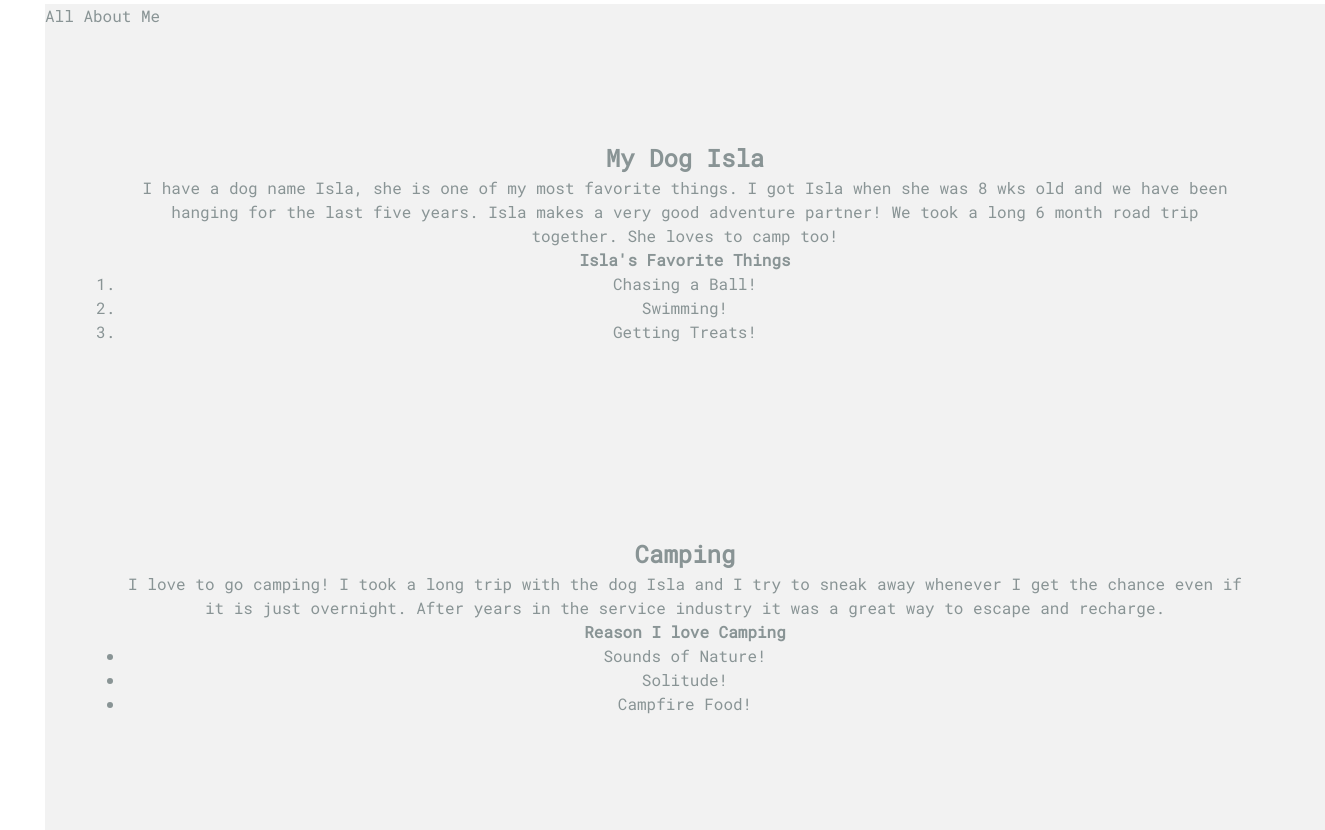
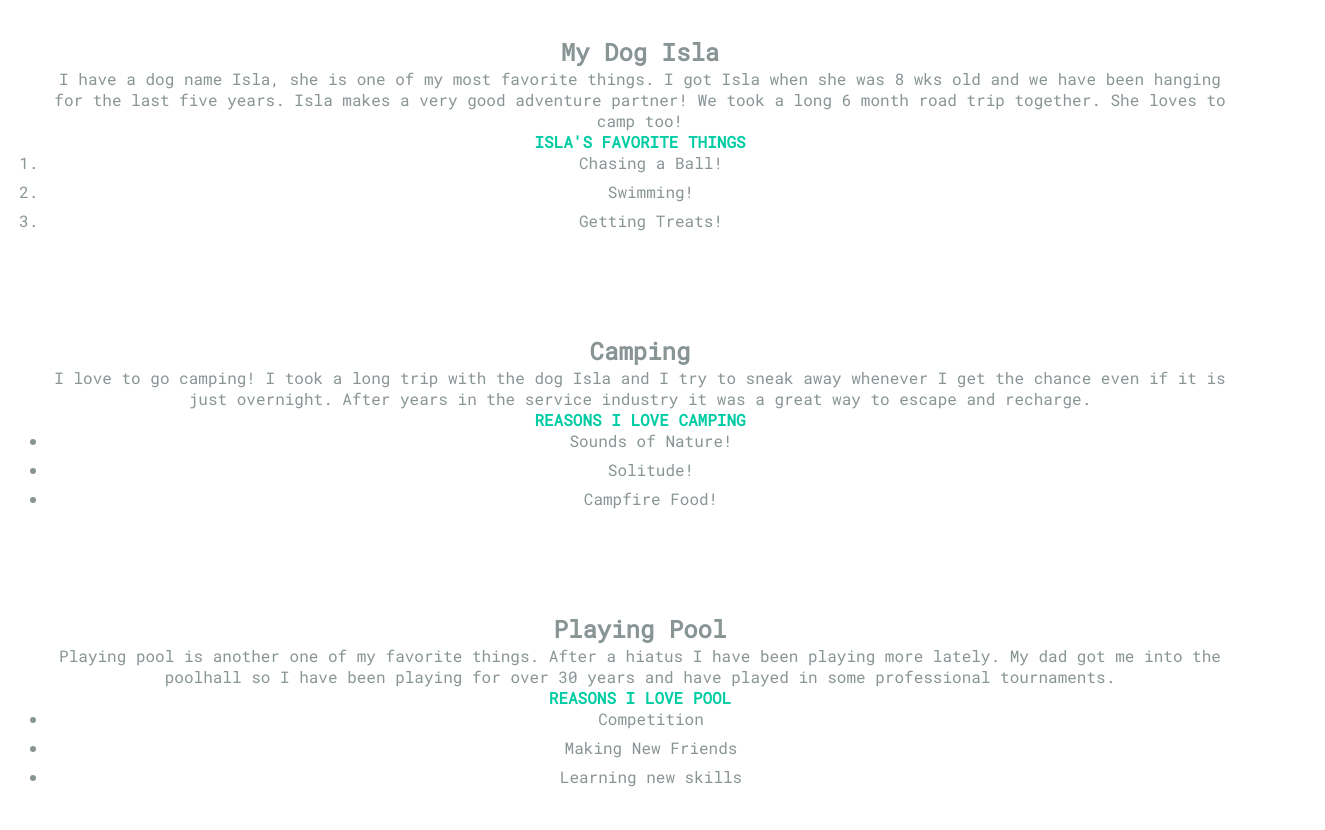
Before and after one commit to evestockstill/practice-about-me, a plain HTML site: page index.html in a window 1280 px wide. Shown: the part 1093-1923 px from the top of the page, 1325 px wide, since content can reach past the window. Drawn offline with Linux system fonts and the light colour scheme.

Commit message:
more css

```diff
--- a/index.html
+++ b/index.html
@@ -63,47 +63,58 @@
        <p class="about-info__text">
         Hello thanks for taking the time to read all about me! You will find out why I like to camp, my dog Isla's favorite things, and how I got into pool!
         </p>
-        <section class="favorite"
-        <h1 class="heading">All About Me</h1>
+        <!-- <section class="favorite"
+        <h1 class="heading">All About Me</h1> -->
 
  <div class="main-body">
-  <div class="isla">
+  <article class="favorite-things">
+   <div class="isla">
+
+
   <h2> My Dog Isla</h2>
   <p>I have a dog name Isla, she is one of my most favorite things.
   I got Isla when she was 8 wks old and we have been hanging for the last five years.
   Isla makes a very good adventure partner! We took a long 6 month road trip
   together. She loves to camp too!</p>
   <h4>Isla's Favorite Things</h4>
-  <ol class="list">
+  <ol>
    <li>Chasing a Ball!</li>
-   <li class="fact"> Swimming!</li>
+   <li> Swimming!</li>
    <li>Getting Treats!</li>
   </ol>
-  </div>
-  <div class="camping">
+  </article>
+ </div>
+  <section class="all_about_me">
+  <article class="favorite-things">
+   <div class="camping">
   <h2>Camping</h2>
   <p> I love to go camping! I took a long trip with the dog Isla and
   I try to sneak away whenever I get the chance even if it is just overnight.
   After years in the service industry it was a great way to escape and recharge.</p>
-<h4>Reason I love Camping</h4>
-  <ul class="no-bullet">
-   <li class="tent">Sounds of Nature!</li>
-   <li class="tent">Solitude!</li>
-   <li class="tent">Campfire Food!</li>
+<h4>Reasons I love Camping</h4>
+  <ul>
+   <li>Sounds of Nature!</li>
+   <li>Solitude!</li>
+   <li>Campfire Food!</li>
  </ul>
- </div>
+  </article>
+  </div>
+
+<article class="favorite-things">
  <div class="pool">
   <h2>Playing Pool</h2>
   <p>Playing pool is another one of my favorite things. After a
   hiatus I have been playing more lately. My dad got me into the poolhall so
   I have been playing for over 30 years and have played in some professional tournaments.</p>
   <h4>Reasons I Love Pool</h4>
-  <ul class="no-bullet">
-   <li class="8-ball">Competition</li>
-   <li class="8-ball">Making New Friends</li>
-   <li id="8-ball">Learning new skills</li>
+  <ul>
+   <li>Competition</li>
+   <li>Making New Friends</li>
+   <li>Learning new skills</li>
   </ul>
-  </div>
+</article>
+</div>
+
   </section>
   <div class="container">
    <div class="main-img">
--- a/main.css
+++ b/main.css
@@ -150,6 +150,7 @@ font-weight: 700;
 
 }
 .about-info__title {
+    text-align: center;
     font-size: 3rem;
     text-transform: capitalize;
     letter-spacing: 0.5rem;
@@ -160,12 +161,42 @@ color: var(--grey);
 line-height: 1.5;
 font-size: 1.2rem;
 margin: 3rem 0.5rem;
+text-align: center;
 }
 @media screen and (min-width:992px){
 .about__center {
     display: flex;
     justify-content: space-between;
 }}
+.all-about-me {
+    background: var(--SectionGrey);
+    padding: 3rem 0;
+    max-width: 90vh;
+    margin: 2rem auto;
+}
+
+
+.isla, .camping, .pool {
+    color:  var(--grey);
+    margin: 2rem auto;
+    text-align: center;
+    transition: all 0.6 ease;
+    margin: 2rem 3rem;
+    padding: 2rem 0;
+}
+.isla, .camping, .pool:hover {
+    background: var(--light);
+    box-shadow: 0 15 20 rgba(o,0,0,0.1)
+}
+li {
+    padding-left: 22px;
+    padding-bottom: 8px;
+}
+h4 {
+    text-transform: uppercase;
+    font-weight: 600;
+    color: var(--Blue)
+}
 /* .isla, .camping, .pool {
  /* height: 19rem;
  width: 35rem; */
@@ -178,11 +209,11 @@ margin: 3rem 0.5rem;
  background: #1c914c;
 
 } */
-.isla, .camping, .pool {
+/* .isla, .camping, .pool {
  margin: 2rem auto;
  padding: 5rem;
- text-align: center;
-}
+ text-align:
+} */
 .favorite {
  background: var(--SectionGrey);
  color: var(--grey);
@@ -192,10 +223,13 @@ margin: 3rem 0.5rem;
  line-height: 1.5;
 
 }
+
 .container {
+
  max-width: 760px;
- margin: 5rem 10rem;
+ margin: 3rem 5rem;
  border: var(--Blue) solid 10px;
+
 }
 .main-img img,
 .imgs img {
@@ -205,6 +239,7 @@ margin: 3rem 0.5rem;
  display: grid;
  grid-template-columns: repeat(4, 1fr);
  gap: 5px;
+
 }
 @keyframes fadeIn {
  to {
@@ -217,6 +252,8 @@ margin: 3rem 0.5rem;
 }
 .btn-container {
  text-align: center;
+ margin: 1rem;
+ padding: 0.5rem;
 }
 #quiz {
  /* height: 3rem;
```
